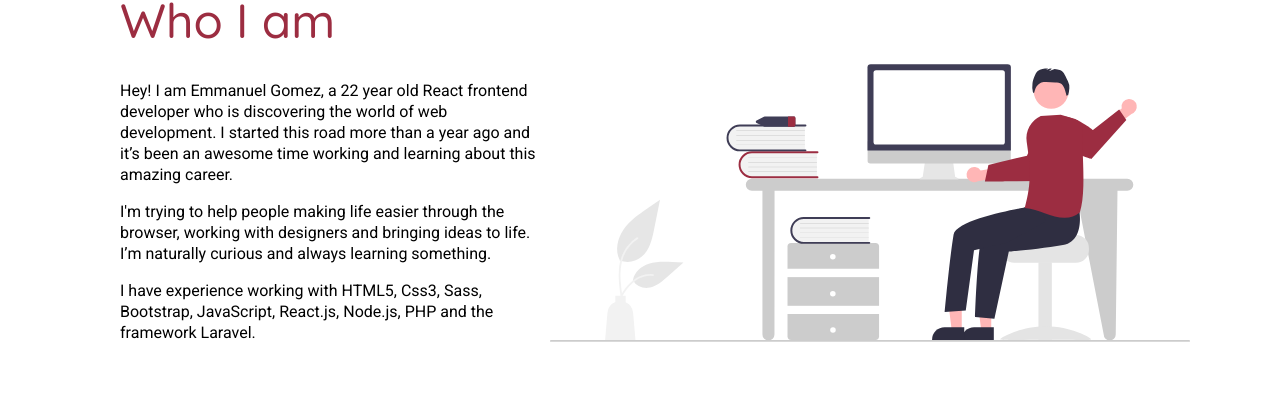
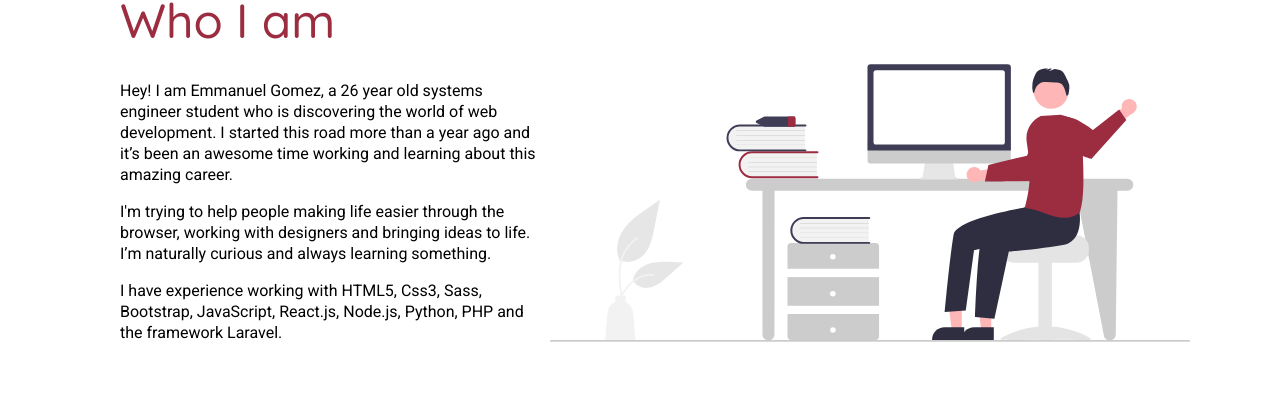
Before and after one commit to Emmago13/Portfolio, a React (Create React App) app in the folder my-portfolio/: page /about in a window 1280 px wide. Shown: the part 157-550 px from the top of the page. Built offline with nearby package versions, Linux system fonts and the light colour scheme.

Commit message:
about fixes

```diff
--- a/my-portfolio/src/components/about/About.js
+++ b/my-portfolio/src/components/about/About.js
@@ -17,13 +17,13 @@ const About = () => {
                     <h2>Who I am</h2>
                     <img src={AboutImg} alt="about-img_mobile" title="image from unDraw" />
                     <p>
-                        Hey! I am Emmanuel Gomez, a 22 year old React frontend developer who is discovering the world of web development. I started this road more than a year ago and it’s been an awesome time working and learning about this amazing career.
+                        Hey! I am Emmanuel Gomez, a 26 year old systems engineer student who is discovering the world of web development. I started this road more than a year ago and it’s been an awesome time working and learning about this amazing career.
                     </p>
                     <p>
                         I'm trying to help people making life easier through the browser, working with designers and bringing ideas to life. I’m naturally curious and always learning something.
                     </p>
                     <p>
-                        I have experience working with HTML5, Css3, Sass, Bootstrap, JavaScript, React.js, Node.js, PHP and the framework Laravel.
+                        I have experience working with HTML5, Css3, Sass, Bootstrap, JavaScript, React.js, Node.js, Python, PHP and the framework Laravel.
                     </p>
                     <h4>If you are interested on collaborating or just talk </h4>
                     <WavyLink to="/contact" waveColor="#9C2D41" ><span>Start a conversation</span></WavyLink>
```
